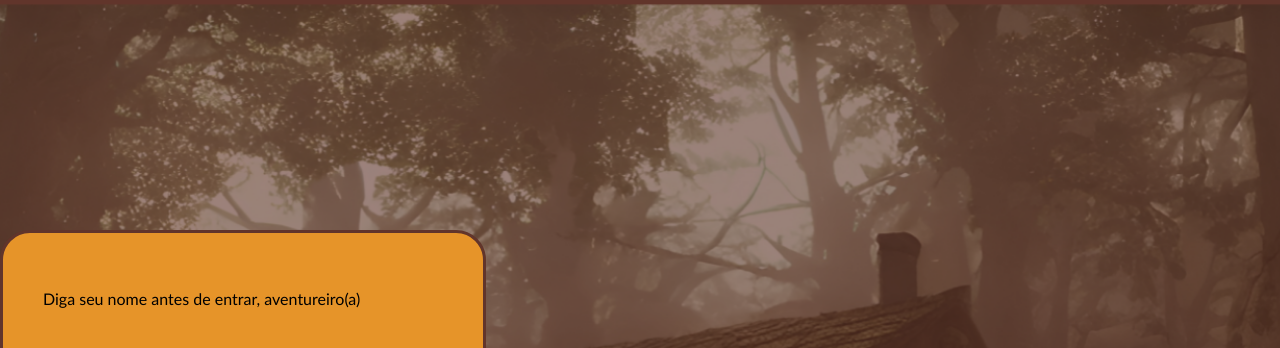
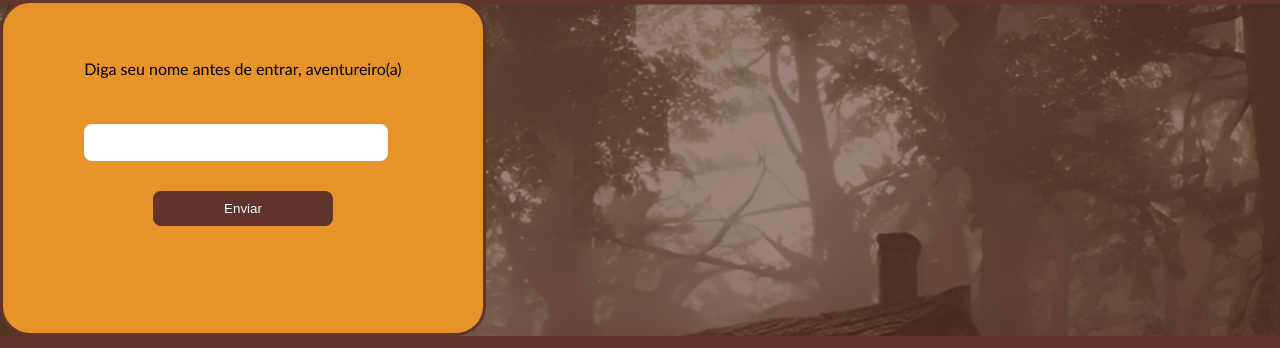
Before and after one commit to Eric-L-Araujo/Projeto-biblioteca-da-taverna, a plain HTML site: page index.html in a window 1280 px wide. Shown: the top 348 px of the page. Drawn offline with nearby package versions, Linux system fonts and the light colour scheme.

```diff
--- a/estilos/global.css
+++ b/estilos/global.css
@@ -1,3 +1,6 @@
+
+/* Coloquie o align items center no body dos conteiners, mas o footer deu uma subida. configurar melhor depois. */
+
 html,
 body {
   font-family: "Gill Sans", "Gill Sans MT", Calibri, "Trebuchet MS", sans-serif;
@@ -28,7 +31,7 @@ body {
   font-size: 15px;
   background-color: rgb(97, 53, 43);
   color: white;
-  /* width: 100vw; */
+   /* width: 100vw;  */
   min-height: 92px;
   margin-bottom: 20px;
   text-align: center;
--- a/estilos/index.css
+++ b/estilos/index.css
@@ -1,12 +1,13 @@
 #container {
+    display: flex;
     padding: 40px;
-    margin-top: 230px;
     justify-content: center;
     background-color: rgb(230, 148, 41);
     max-width: 400px;
     max-height: 250px;
     border-radius: 30px;
     border: solid 3px rgb(97, 53, 43);
+
 }
 #btn {
   color: aliceblue;
--- a/estilos/menus.css
+++ /dev/null
@@ -1,28 +0,0 @@
-
-.main-menu {
-    margin: 23px;
-}
-
-h1 {
-    text-align: center;
-    margin-bottom: 15px;
-    font-size: 30px;
-    font-style: italic;
-}
-
-section > p {
-    padding: 5px;
-    font-size: 18px;
-}
-
-#container {
-    display: flex;
-    align-items: top;
-    padding:100px;
-    background-color: rgb(97, 53, 43);
-    max-width: 1000px;
-    height: 400px;
-    border-radius: 20px;
-    border: solid 3px rgb(200, 101, 45);
-    color: white;
-}
--- a/estilos/paginas.css
+++ b/estilos/paginas.css
@@ -1,7 +1,4 @@
-#body-menu {
-    margin-top: 50px;
 
-}
 .main-menu {
     margin: 23px;
 }
```
